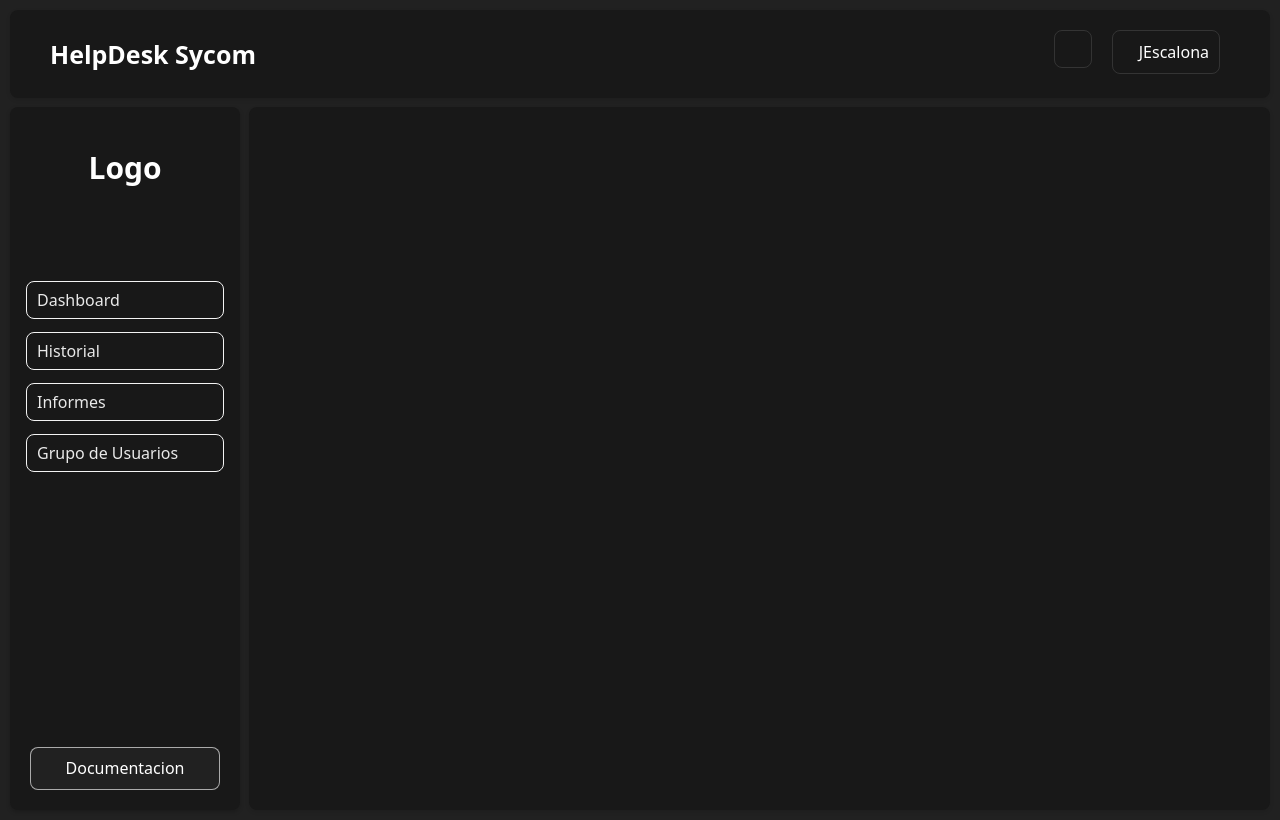
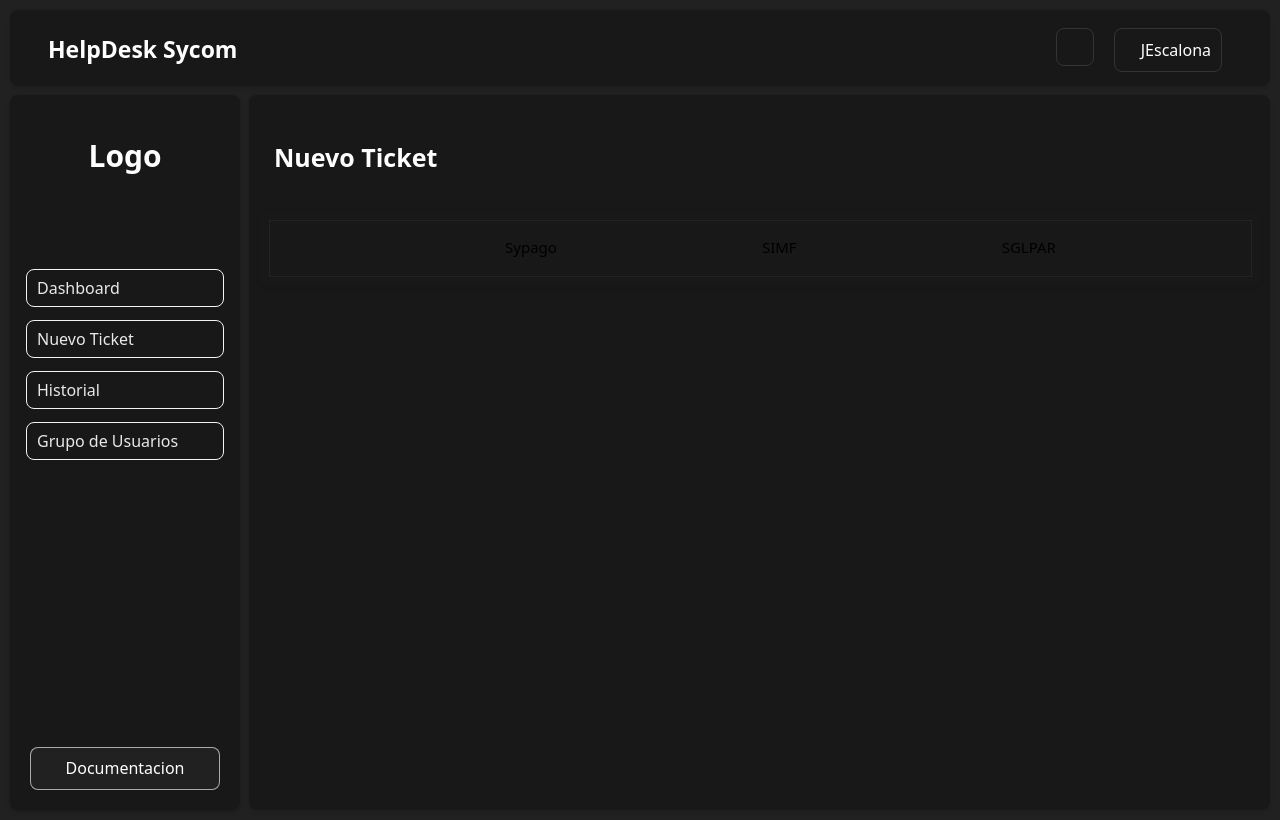
Before and after one commit to jascalona/HelpSycom, a React (Vite) app: page /Ticket in a window 1280 px wide. Built offline with nearby package versions, Linux system fonts and the light colour scheme; some icons are missing.

Commit message:
se esta ajustando la interfaz de Nuevos Tikes

```diff
--- a/src/assets/index.css
+++ b/src/assets/index.css
@@ -13,6 +13,10 @@
   text-rendering: optimizeLegibility;
   -webkit-font-smoothing: antialiased;
   -moz-osx-font-smoothing: grayscale;
+}
+
+ul{
+  list-style: none;
 }
 
 a {
@@ -68,9 +72,10 @@ body {
 .header {
   grid-area: header;
   background: #181818;
-  padding: 10px;
+  padding: 8px;
   border-radius: 8px;
   box-shadow: 0 2px 4px rgba(0, 0, 0, 0.1);
+  height: 60px;
 }
 
 .header .content-header {
@@ -81,7 +86,7 @@ body {
 
 .header .title-header {
   color: #fff;
-  font-size: 25px;
+  font-size: 23px;
   font-weight: 800;
 }
 
@@ -370,3 +375,21 @@ table tbody tr .success{
     width: 100%;
   }
 }
+
+/*CONTENIDO PARA NEW TICKET*/
+.header-ticket{
+  border: solid 1px #41414148;
+  width: 100%;
+  height: 55px;
+}
+
+.header-ticket ul{
+  display: flex;
+  justify-content: space-evenly;
+  text-align: center;
+}
+
+.header-ticket ul li{
+  margin: auto 10px;
+  font-size: 15px;
+}
--- a/src/resources/Sidebar.tsx
+++ b/src/resources/Sidebar.tsx
@@ -2,6 +2,7 @@ import { useState } from 'react'
 import { Routes, Route, Link } from 'react-router-dom';
 
 import Dashboard from './Dashboard'
+import Ticket from './ticket'
 import GroupUser from './GroupUser'
 import Historial from './Historial';
 
@@ -87,8 +88,8 @@ function Sidebar() {
 
                     <ul>
                         <Link className='link' to="/Dashboard"><li>Dashboard</li></Link>
+                        <Link className='link' to="/Ticket"><li>Nuevo Ticket</li></Link>
                         <Link className='link' to="/Historial"><li>Historial</li></Link>
-                        <Link className='link' to="/Informes"><li>Informes</li></Link>
                         <Link className='link' to="/GroupUser"><li>Grupo de Usuarios</li></Link>
                     </ul>
 
@@ -99,6 +100,7 @@ function Sidebar() {
 
                     <Routes>
                         <Route path='/Dashboard' element={<Dashboard />} />
+                        <Route path='/Ticket' element={<Ticket />} />
                         <Route path='/GroupUser' element={<GroupUser />} />
                         <Route path='/Historial' element={<Historial />} />
                     </Routes>
--- /dev/null
+++ b/src/resources/Ticket.tsx
@@ -0,0 +1,45 @@
+import { useState } from "react";
+import SaveAltIcon from '@mui/icons-material/SaveAlt';
+import GroupAddIcon from '@mui/icons-material/GroupAdd';
+
+
+
+
+function Ticket() {
+    const pages = "Nuevo Ticket"
+    return (
+        <>
+            <article className='pages'>
+                <p>{pages}</p>
+            </article>
+
+            <div className="container-main">
+
+                <div className="header-ticket">
+                    <ul>
+                        <li>Sypago</li>
+                        <li>SIMF</li>
+                        <li>SGLPAR</li>
+                    </ul>
+                </div>
+
+                <div className="sidebar">
+
+                </div>
+
+                <div className="content-ticket">
+
+                </div>
+
+            </div>
+
+
+
+
+
+        </>
+    )
+
+}
+
+export default Ticket
```
